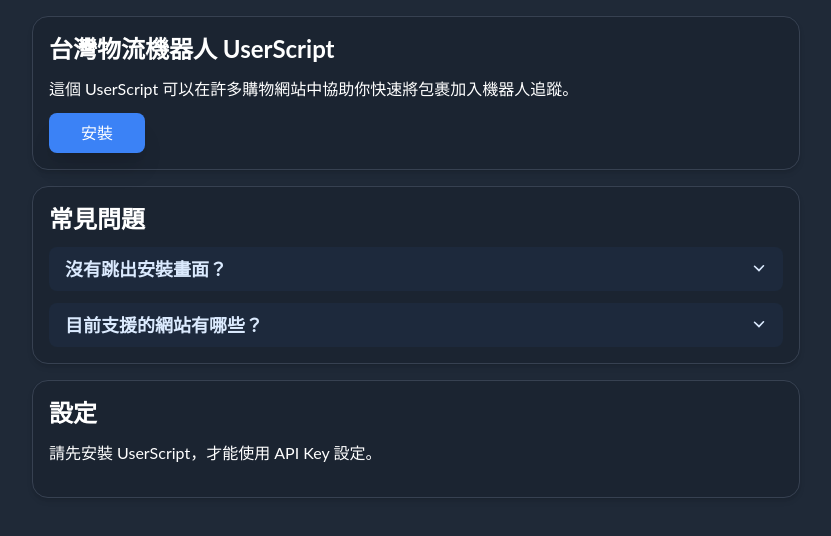
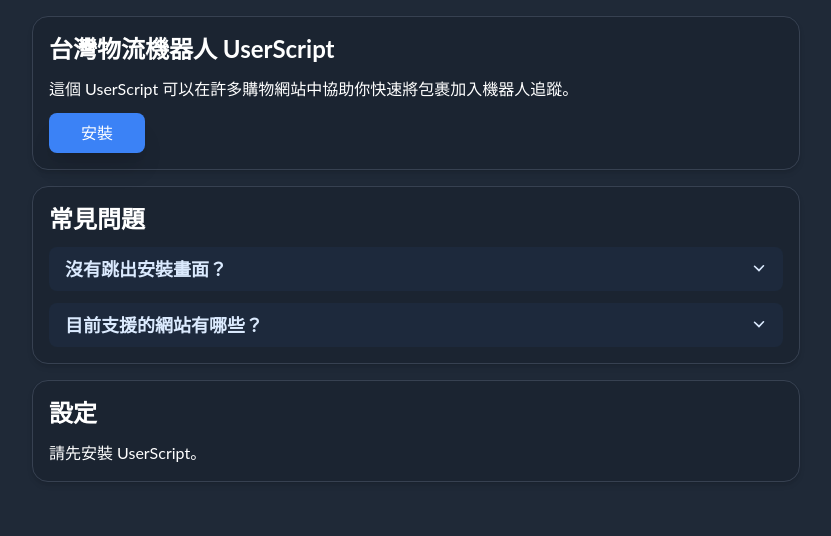
Before and after one commit to tasi788/TaiwanDeliveryPlugins, a React (Vite) app in the folder frontend/: page / in a window 1280 px wide. Shown: the top 536 px of the page, without its empty margins (224-1055 px from the left). Built offline with nearby package versions, Linux system fonts and the light colour scheme.

Commit message:
updated settings style

```diff
--- a/frontend/src/components/Settings.jsx
+++ b/frontend/src/components/Settings.jsx
@@ -10,7 +10,7 @@
     <Box>
       <Title>設定</Title>
       {!isUserScriptInstalled ? (
-        <div className="mb-4">請先安裝 UserScript，才能使用 API Key 設定。</div>
+        <div>請先安裝 UserScript。</div>
       ) : (
         <>
           <Input
```
